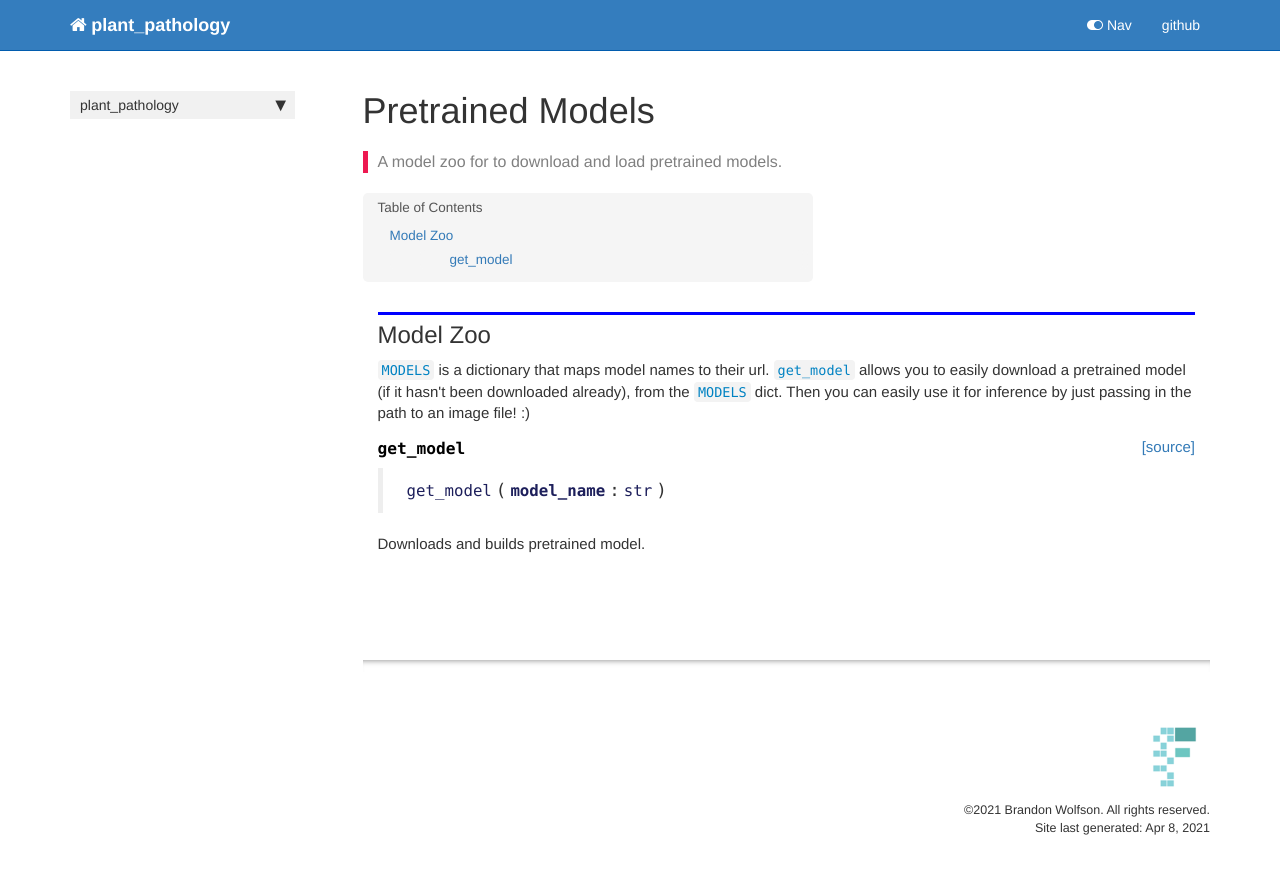
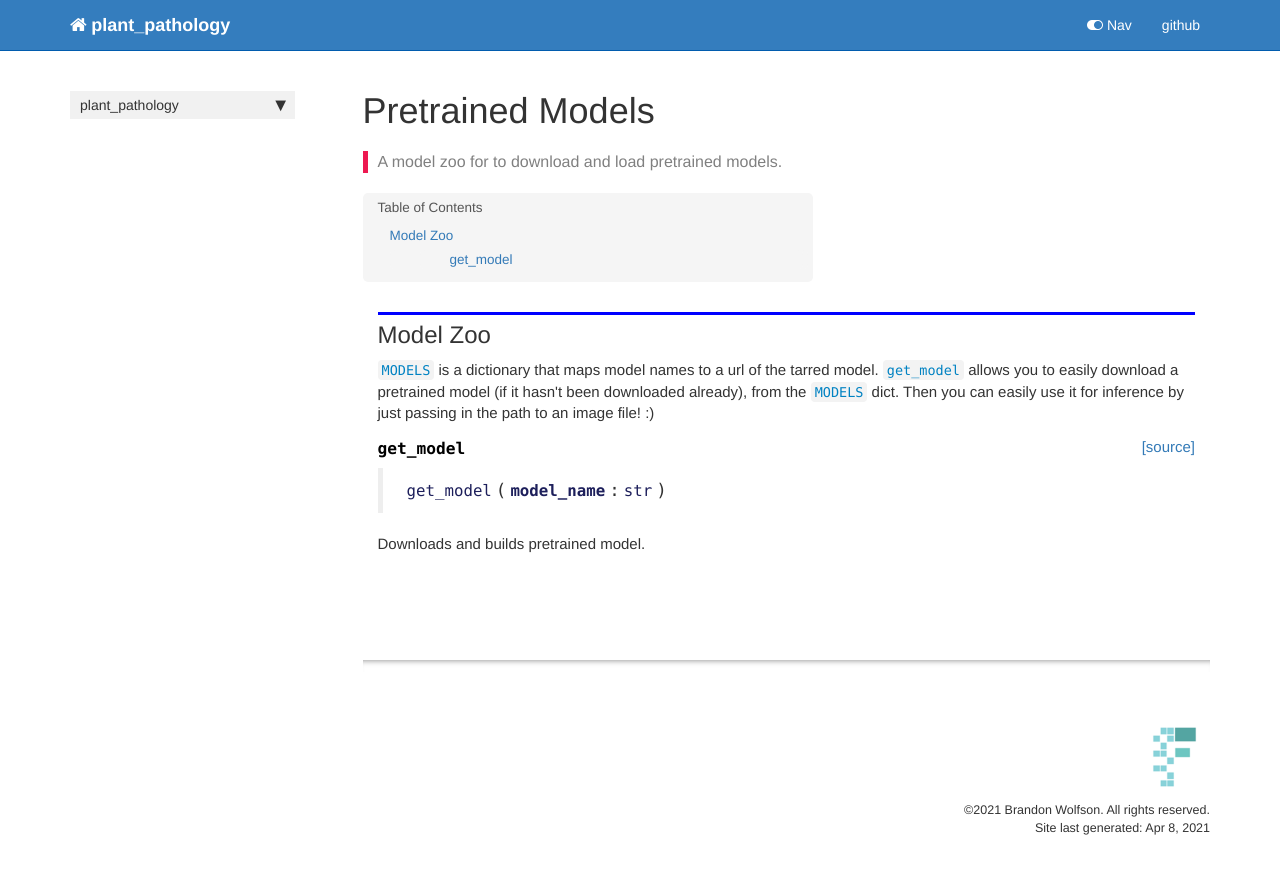
Before and after one commit to bwolfson97/plant_pathology, a Jekyll site: the page built from docs/pretrained_models.html, in a window 1280 px wide. Shown: the top 874 px of the page. Built offline with Jekyll 4.4.1, drawn with Linux system fonts in a browser that asks for light colours; nearby versions of some CDN libraries; comment, search, counter and statistics services are not loaded.

Commit message:
Rebuild docs

```diff
--- a/docs/index.html
+++ b/docs/index.html
@@ -28,7 +28,7 @@ nb_path: "nbks/index.ipynb"
 
 </div>
     {% endraw %}
-<img alt="A picture of a leaf" src="images/leaf.jpg" width="700" style="max-width: 700px">
+<img alt="A picture of a leaf" src="nbks/images/leaf.jpg" width="700" style="max-width: 700px">
 
 <div class="cell border-box-sizing text_cell rendered"><div class="inner_cell">
 <div class="text_cell_render border-box-sizing rendered_html">
--- a/docs/pretrained_models.html
+++ b/docs/pretrained_models.html
@@ -29,6 +29,13 @@ nb_path: "nbks/07_pretrained_models.ipynb"
 </div>
     {% endraw %}
 
+    {% raw %}
+
+<div class="cell border-box-sizing code_cell rendered">
+
+</div>
+    {% endraw %}
+
 <div class="cell border-box-sizing text_cell rendered"><div class="inner_cell">
 <div class="text_cell_render border-box-sizing rendered_html">
 <h2 id="Model-Zoo">Model Zoo<a class="anchor-link" href="#Model-Zoo"> </a></h2>
@@ -37,7 +44,7 @@ nb_path: "nbks/07_pretrained_models.ipynb"
 </div>
 <div class="cell border-box-sizing text_cell rendered"><div class="inner_cell">
 <div class="text_cell_render border-box-sizing rendered_html">
-<p><a href="/plant_pathology/pretrained_models.html#MODELS"><code>MODELS</code></a> is a dictionary that maps model names to their url. <a href="/plant_pathology/pretrained_models.html#get_model"><code>get_model</code></a> allows you to easily download a pretrained model (if it hasn't been downloaded already), from the <a href="/plant_pathology/pretrained_models.html#MODELS"><code>MODELS</code></a> dict. Then you can easily use it for inference by just passing in the path to an image file! :)</p>
+<p><a href="/plant_pathology/pretrained_models.html#MODELS"><code>MODELS</code></a> is a dictionary that maps model names to a url of the tarred model. <a href="/plant_pathology/pretrained_models.html#get_model"><code>get_model</code></a> allows you to easily download a pretrained model (if it hasn't been downloaded already), from the <a href="/plant_pathology/pretrained_models.html#MODELS"><code>MODELS</code></a> dict. Then you can easily use it for inference by just passing in the path to an image file! :)</p>
 
 </div>
 </div>
@@ -60,7 +67,7 @@ nb_path: "nbks/07_pretrained_models.ipynb"
 
 
 <div class="output_markdown rendered_html output_subarea ">
-<h4 id="get_model" class="doc_header"><code>get_model</code><a href="https://github.com/bwolfson97/plant_pathology/tree/master/plant_pathology/pretrained_models.py#L11" class="source_link" style="float:right">[source]</a></h4><blockquote><p><code>get_model</code>(<strong><code>model_name</code></strong>:<code>str</code>)</p>
+<h4 id="get_model" class="doc_header"><code>get_model</code><a href="https://github.com/bwolfson97/plant_pathology/tree/master/plant_pathology/pretrained_models.py#L16" class="source_link" style="float:right">[source]</a></h4><blockquote><p><code>get_model</code>(<strong><code>model_name</code></strong>:<code>str</code>)</p>
 </blockquote>
 <p>Downloads and builds pretrained model.</p>
 
```
Also changed, not shown: docs/evaluate.html (+0 -15 lines).
